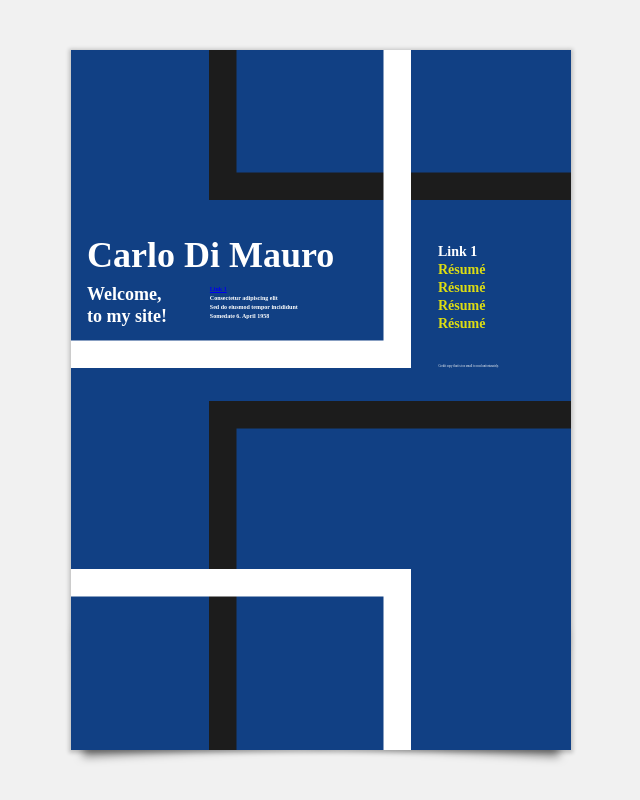
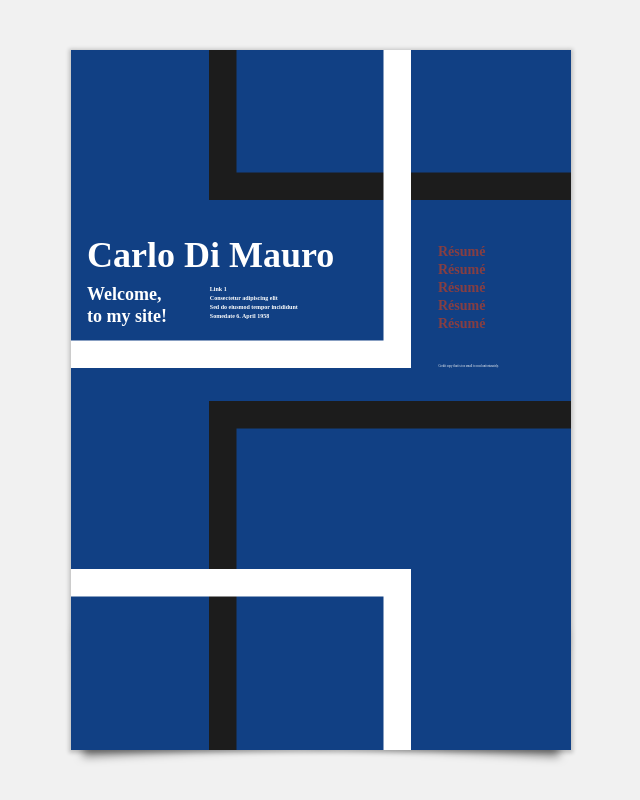
Before and after one commit to carlodimauro/carlosite, a plain HTML site: page index.html in a window 1280 px wide. Shown: the whole page, without its empty margins (319-959 px from the left). Drawn offline with nearby package versions, Linux system fonts and the light colour scheme.

Commit message:
addednocachecode

```diff
--- a/carlostyle.css
+++ b/carlostyle.css
@@ -1,8 +1,7 @@
 :root {
   --primary-color: #114084;
   --text-color: white;
-  --link-color: rgb(221, 221, 18);
-  --link-color-visited: rgb(170, 20, 21);
+  --link-color: rgba(221, 62, 18, 0.572);
   --link-color-hover:rgb(7, 204, 21);
   --background-color: #f1f1f1;
 }
@@ -184,14 +183,11 @@ h6 {
 }
 
 /* Change color on hover */
-.poster__body a:hover {
+.poster__body li a:hover {
   color: var(--link-color-hover); /* Change to a different color on hover */
 }
 
-/* Change color for visited links */
-.poster__body a:visited {
-  color: var(--link-color-visited); /* Change to a different color for visited links */
-}
+
 .poster__footer {
   position: absolute;
   top: 45%;
--- a/index.html
+++ b/index.html
@@ -2,6 +2,12 @@
 <html lang="en" >
 <head>
   <meta charset="UTF-8">
+
+	<!-- stops cache -->
+<meta http-equiv='cache-control' content='no-cache'>
+<meta http-equiv='expires' content='0'>
+<meta http-equiv='pragma' content='no-cache'>
+
   <title>Carlo Di Mauro</title>
   <meta name="google" value="notranslate">
 	<link rel="stylesheet" href="https://cdnjs.cloudflare.com/ajax/libs/meyer-reset/2.0/reset.min.css">
@@ -23,7 +29,7 @@
 					<h1 class="poster__header-title">Carlo Di Mauro</h1>
 					<h2 class="poster__header-subtitle">Welcome,<br/>to my site!</h2>
 					<ul class="poster__header-meta">
-						<li><a href="https://www.example.com/">Link 1</a></li>
+						<li>Link 1</li>
 						<li>Consectetur adipiscing elit</li>
 						<li>Sed do eiusmod tempor incididunt</li>
 						<li class="last">Somedate 6. April 1958</li>
@@ -31,7 +37,7 @@
 				</header>
 
 				<ul class="poster__body">
-					<li>Link 1</li>
+					<li><a href="https://www.linkedin.com/in/carlodimauro" target="_blank">Résumé</a></li>
 					<li><a href="https://www.linkedin.com/in/carlodimauro">Résumé</a></li>
 					<li><a href="https://www.linkedin.com/in/carlodimauro">Résumé</a></li>
 					<li><a href="https://www.linkedin.com/in/carlodimauro">Résumé</a></li>
```
